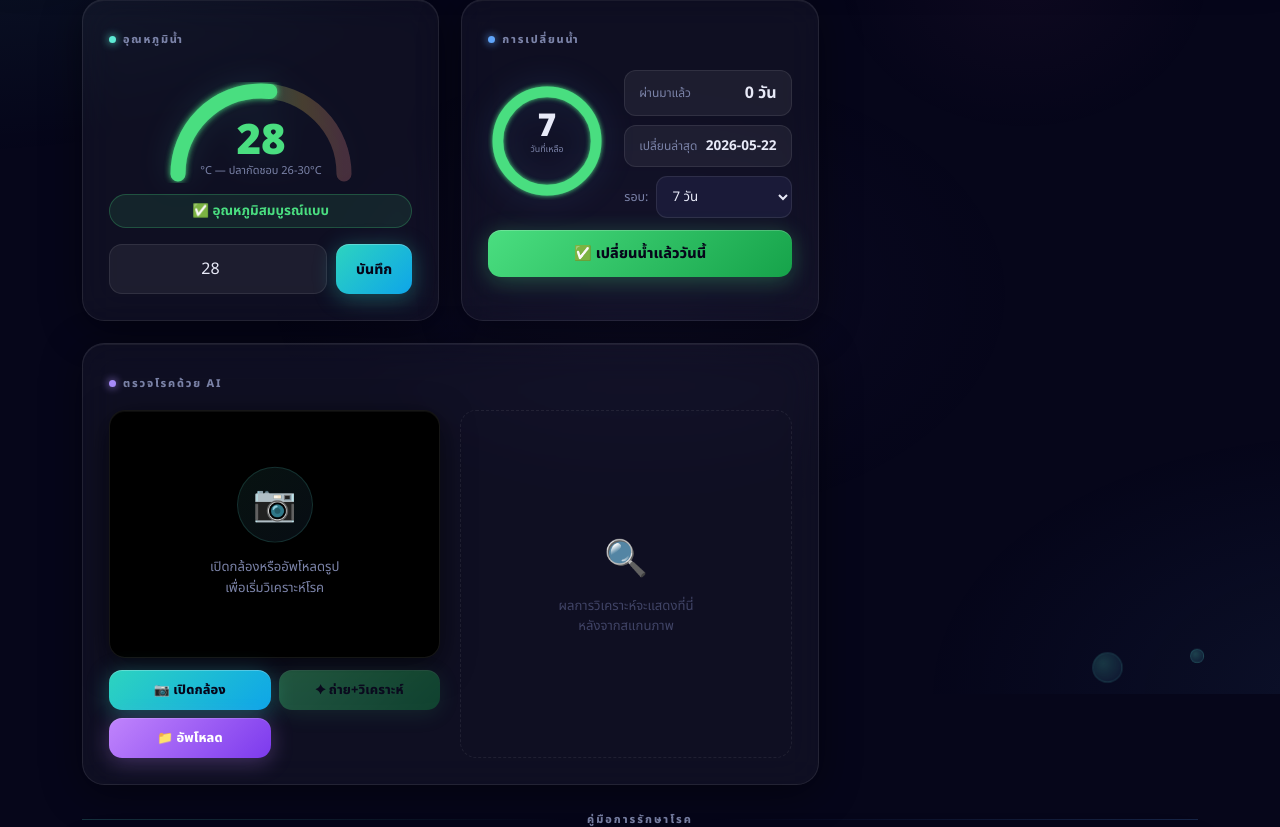
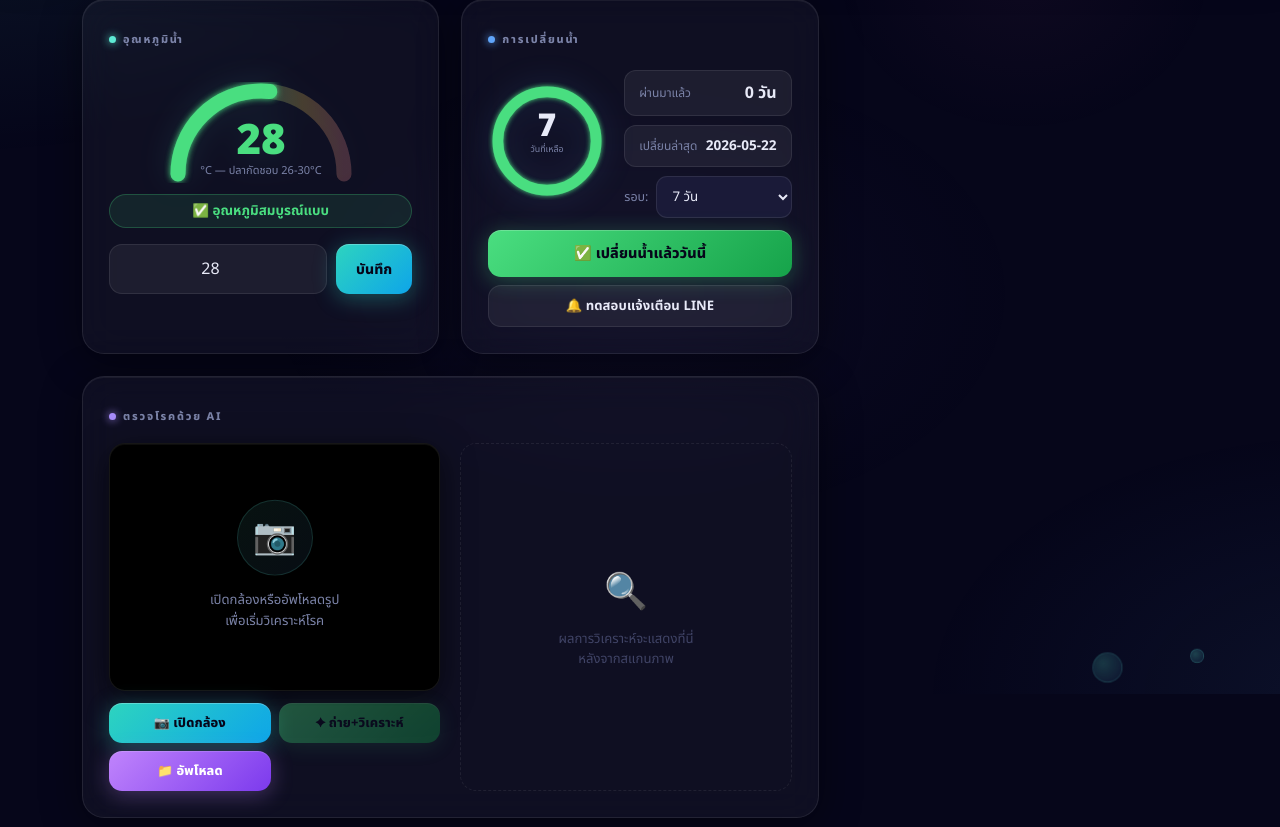
Before and after one commit to MeePuXD/betta-fish-app, a Flask app: page / in a window 1280 px wide. Shown: the part 106-933 px from the top of the page. Run offline with Flask 3, Linux system fonts and the light colour scheme.

Commit message:
Add LINE test notification button

```diff
--- a/app.py
+++ b/app.py
@@ -208,6 +208,12 @@ def api_temperature():
     save_data(data)
     return jsonify({"ok": True})
 
+@app.route("/api/test-notify", methods=["POST"])
+def api_test_notify():
+    msg = request.json.get("message", "🐟 ทดสอบการแจ้งเตือนจากระบบ Betta Fish Monitor!")
+    send_line(msg)
+    return jsonify({"ok": True})
+
 @app.route("/api/interval", methods=["POST"])
 def api_interval():
     data = load_data()
--- a/templates/index.html
+++ b/templates/index.html
@@ -686,6 +686,9 @@ main {
     <button class="btn btn-success btn-full" onclick="markWaterChange()">
       ✅ เปลี่ยนน้ำแล้ววันนี้
     </button>
+    <button class="btn btn-ghost btn-full" onclick="testNotify()" style="margin-top:8px;font-size:0.82rem;padding:10px;">
+      🔔 ทดสอบแจ้งเตือน LINE
+    </button>
   </div>
 
   <!-- CAMERA ───────────────────────────────────────── -->
@@ -1013,6 +1016,21 @@ async function runDetect(b64) {
   }
 }
 
+/* ═══ TEST LINE NOTIFY ══════════════════════════════════════ */
+async function testNotify() {
+  const btn = event.target;
+  btn.disabled = true;
+  btn.textContent = '⏳ กำลังส่ง...';
+  try {
+    await fetch('/api/test-notify', { method:'POST', headers:{'Content-Type':'application/json'}, body:JSON.stringify({message:'🐟 ทดสอบการแจ้งเตือนจาก Betta Fish Monitor!\nระบบแจ้งเตือนทำงานปกติ ✅'}) });
+    btn.textContent = '✅ ส่งแล้ว! เช็ค LINE ได้เลย';
+    setTimeout(() => { btn.disabled = false; btn.textContent = '🔔 ทดสอบแจ้งเตือน LINE'; }, 4000);
+  } catch(e) {
+    btn.textContent = '❌ ส่งไม่สำเร็จ';
+    setTimeout(() => { btn.disabled = false; btn.textContent = '🔔 ทดสอบแจ้งเตือน LINE'; }, 3000);
+  }
+}
+
 /* ═══ WATER CHANGE INTERVAL AUTO-SAVE ═════════════════════ */
 document.getElementById('wc-interval').addEventListener('change', async function() {
   const interval = parseInt(this.value);
```
